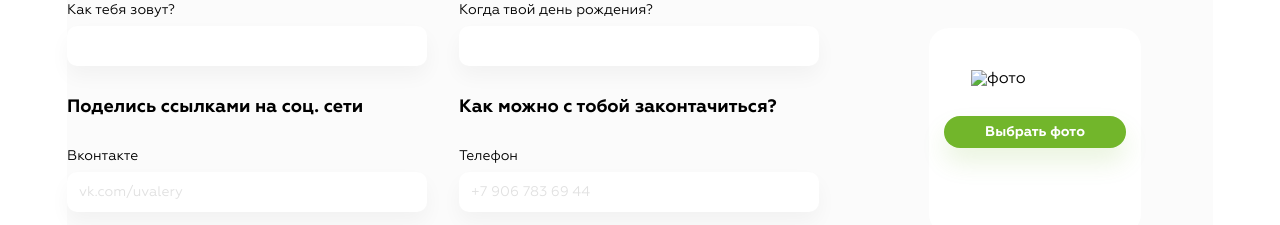
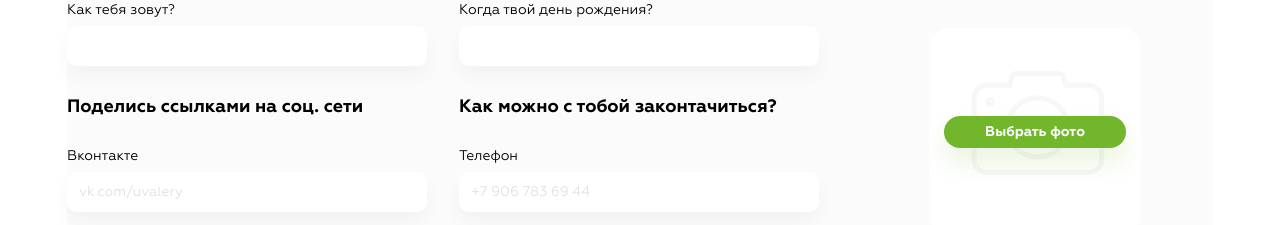
Before and after one commit to cohort52/uvalery, a plain HTML site: page src/pages/add-resume.html in a window 1280 px wide. Shown: the part 350-575 px from the top of the page. Drawn offline with Linux system fonts and the light colour scheme; files whose address does not match are found by name.

Commit message:
fix: choose photo img in resume page

```diff
--- a/src/pages/add-resume.html
+++ b/src/pages/add-resume.html
@@ -85,7 +85,7 @@
                         </div>
                         <div class="add-resume__container">
                             <div class="add-resume__container add-resume__load-container">
-                                <img src="<%=require('../images/foto-vector.svg')%>" alt="фото"
+                                <img src="../images/foto-vector.svg" alt="фото"
                                     class="add-resume__load-img">
                                 <button class="add-resume__load-button">Выбрать фото</button>
                             </div>
```
